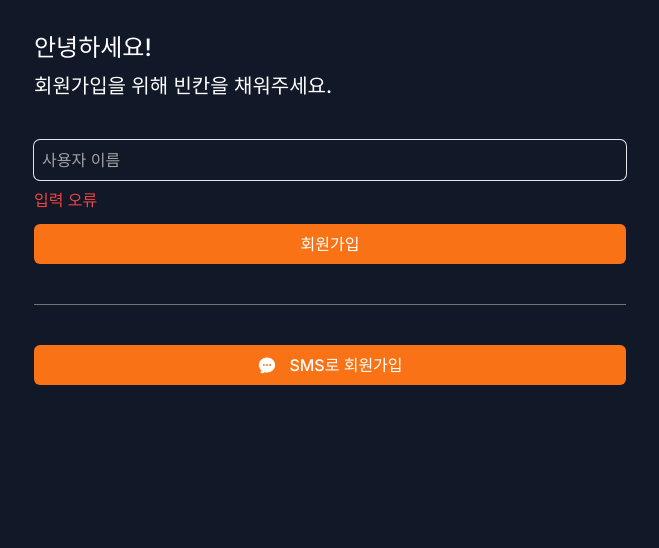
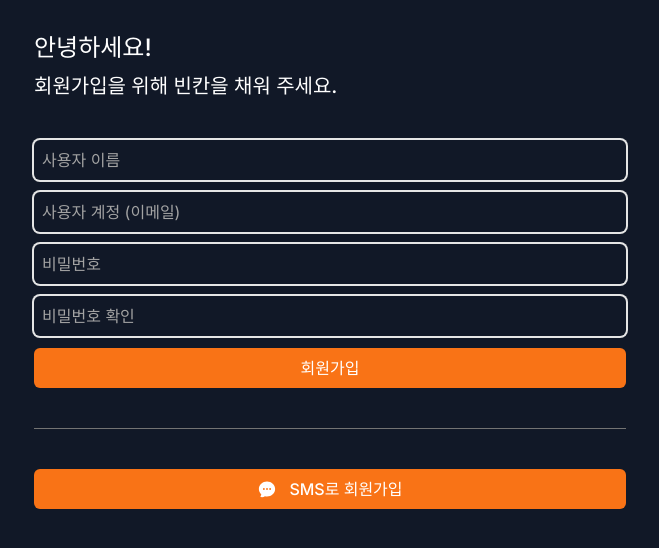
Before and after one commit to lonely-wolf-howl/next.js-carrot-market, a Next.js app: page /create-account in a window 1280 px wide. Shown: the top 548 px of the page, without its empty margins (310-969 px from the left). Built offline with nearby package versions, Linux system fonts and the light colour scheme.

Commit message:
feat. 회원가입 UI 구현 및 컴포넌트 리팩토링.

```diff
--- a/app/create-account/page.tsx
+++ b/app/create-account/page.tsx
@@ -1,26 +1,36 @@
 import Link from 'next/link';
 import { ChatBubbleOvalLeftEllipsisIcon } from '@heroicons/react/24/solid';
+import FormInput from '../../components/form-input';
+import FormButton from '../../components/form-button';
 
 export default function CreateAccount() {
   return (
     <div className="flex flex-col gap-10 px-6 py-8">
       <div className="flex flex-col gap-2 *:font-medium">
         <h1 className="text-2xl">안녕하세요!</h1>
-        <h2 className="text-xl">회원가입을 위해 빈칸을 채워주세요.</h2>
+        <h2 className="text-xl">회원가입을 위해 빈칸을 채워 주세요.</h2>
       </div>
       <form className="flex flex-col gap-3">
-        <div className="flex flex-col gap-2">
-          <input
-            className="bg-transparent rounded-md w-full h-10 focus:outline-none
-            ring-1 focus:ring-2 ring-neutral-200 focus:ring-orange-500 border-none
-            placeholder:text-neutral-400 placeholder:pl-2"
-            type="text"
-            placeholder="사용자 이름"
-            required
-          />
-          <span className="text-red-500 font-medium">입력 오류</span>
-        </div>
-        <button className="primary-btn h-10">회원가입</button>
+        <FormInput type="text" placeholder="사용자 이름" required errors={[]} />
+        <FormInput
+          type="email"
+          placeholder="사용자 계정 (이메일)"
+          required
+          errors={[]}
+        />
+        <FormInput
+          type="password"
+          placeholder="비밀번호"
+          required
+          errors={[]}
+        />
+        <FormInput
+          type="password"
+          placeholder="비밀번호 확인"
+          required
+          errors={[]}
+        />
+        <FormButton loading={false} text="회원가입" />
       </form>
       <div className="w-full h-px bg-neutral-500" />
       <div>
--- /dev/null
+++ b/components/form-button.tsx
@@ -0,0 +1,16 @@
+interface FormButtonProps {
+  loading: boolean;
+  text: string;
+}
+
+export default function FormButton({ loading, text }: FormButtonProps) {
+  return (
+    <button
+      disabled={loading}
+      className="primary-btn h-10
+      disabled:bg-neutral-400 disabled:text-neutral-300 disabled:cursor-not-allowed"
+    >
+      {loading ? '진행 중...' : text}
+    </button>
+  );
+}
--- /dev/null
+++ b/components/form-input.tsx
@@ -0,0 +1,31 @@
+interface FormInputProps {
+  type: string;
+  placeholder: string;
+  required: boolean;
+  errors: string[];
+}
+
+export default function FormInput({
+  type,
+  placeholder,
+  required,
+  errors,
+}: FormInputProps) {
+  return (
+    <div className="flex flex-col gap-2">
+      <input
+        className="bg-transparent rounded-md w-full h-10 px-2 focus:outline-none
+        ring-2 focus:ring-4 transition ring-neutral-200 focus:ring-orange-500 border-none
+        placeholder:text-neutral-400"
+        type={type}
+        placeholder={placeholder}
+        required={required}
+      />
+      {errors.map((error, index) => (
+        <span key={index} className="text-red-500 font-medium">
+          {error}
+        </span>
+      ))}
+    </div>
+  );
+}
```
